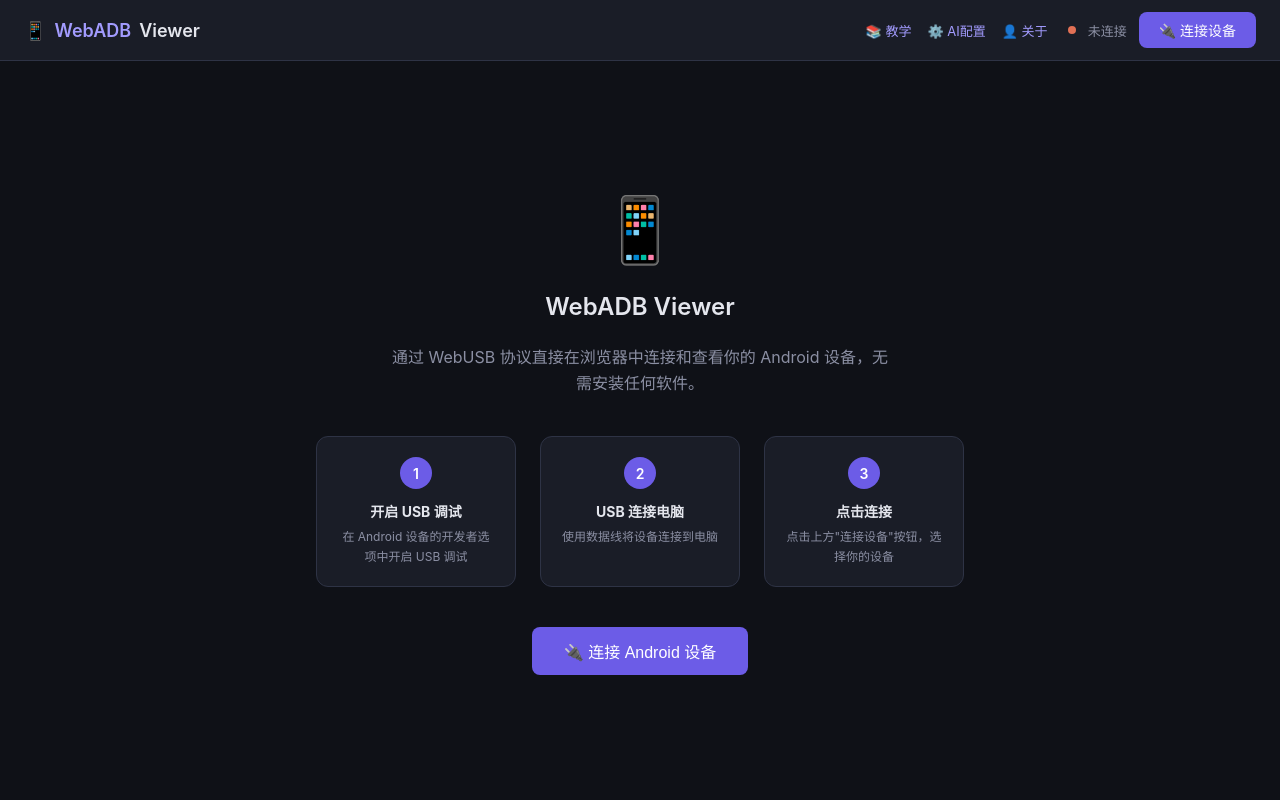
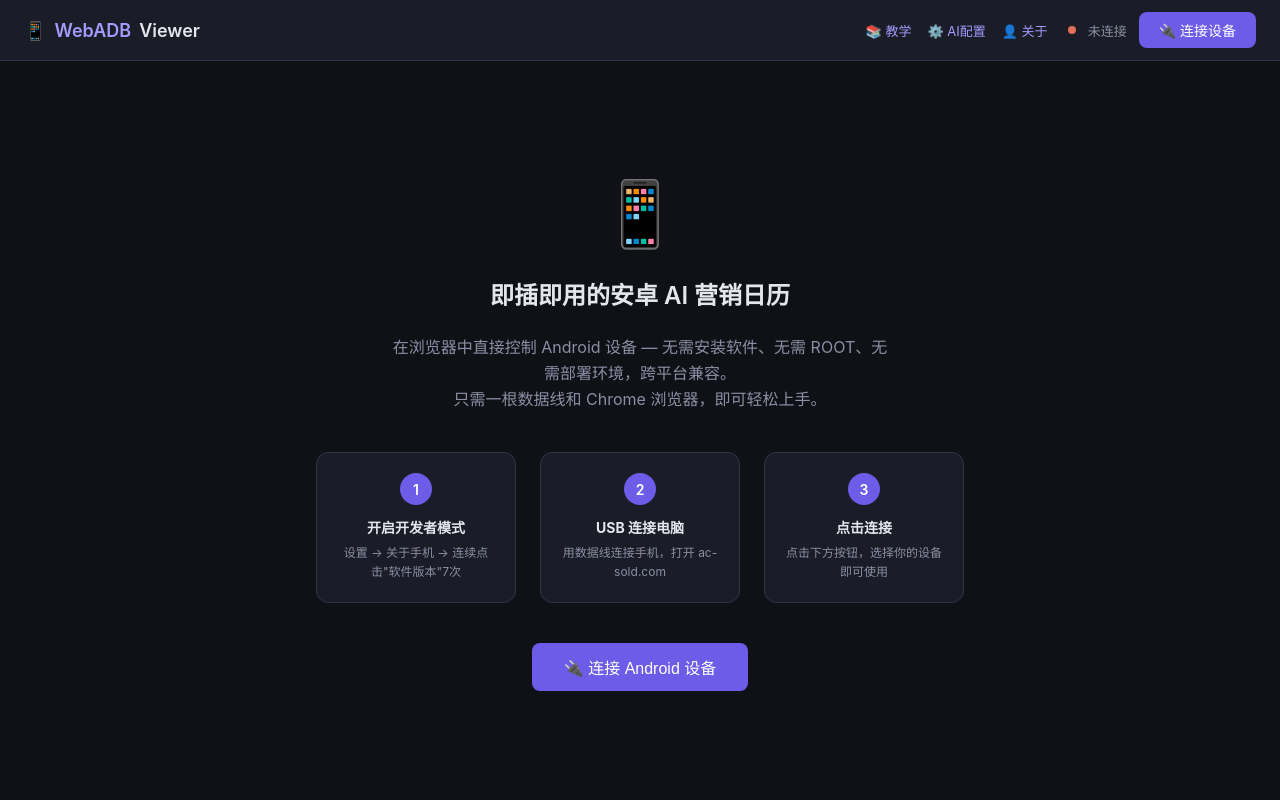
Before and after one commit to skVPN/webadb, a website: page public/index.html in a window 1280 px wide. Shown: the top 800 px of the page. Drawn offline with Linux system fonts and the light colour scheme.

Commit message:
[优化] 首页+README 突出AI营销日历主题和两步上手流程

```diff
--- a/public/index.html
+++ b/public/index.html
@@ -3,11 +3,11 @@
 <head>
   <meta charset="UTF-8">
   <meta name="viewport" content="width=device-width, initial-scale=1.0">
-  <title>WebADB Viewer - 免费在线 Android 调试工具 | 浏览器直连手机</title>
-  <meta name="description" content="免费在线 ADB 工具，无需安装软件，直接在浏览器中通过 USB 连接 Android 设备。支持截屏、触控、Shell 命令。基于 WebUSB + ADB 协议。">
-  <meta name="keywords" content="WebADB, ADB online, Android debug, WebUSB, 浏览器ADB, 在线调试, 手机截屏, Android工具, free ADB tool">
-  <meta property="og:title" content="WebADB Viewer - 免费在线 Android 调试工具">
-  <meta property="og:description" content="无需安装任何软件，直接在浏览器中通过 USB 连接和控制 Android 设备。">
+  <title>即插即用的安卓 AI 营销日历 | 浏览器直连手机 无需安装</title>
+  <meta name="description" content="即插即用的安卓 AI 营销日历，在浏览器中直接控制 Android 设备。无需安装软件、无需 ROOT、无需部署环境，只需一根数据线和 Chrome 浏览器即可上手。">
+  <meta name="keywords" content="安卓AI营销日历, WebADB, Android控制, 浏览器ADB, 无需安装, 即插即用, AI营销, 手机控制, AutoGLM">
+  <meta property="og:title" content="即插即用的安卓 AI 营销日历 | 浏览器直连手机">
+  <meta property="og:description" content="无需安装软件、无需 ROOT，只需一根数据线和 Chrome 浏览器，即可在网页中控制 Android 设备并执行 AI 营销任务。">
   <meta property="og:type" content="website">
   <meta property="og:url" content="https://ac-sold.com">
   <link rel="canonical" href="https://ac-sold.com">
@@ -370,23 +370,23 @@
     <!-- 欢迎页 -->
     <div class="welcome" id="welcomePage">
       <div class="welcome-icon">📱</div>
-      <h2>WebADB Viewer</h2>
-      <p>通过 WebUSB 协议直接在浏览器中连接和查看你的 Android 设备，无需安装任何软件。</p>
+      <h2>即插即用的安卓 AI 营销日历</h2>
+      <p>在浏览器中直接控制 Android 设备 — 无需安装软件、无需 ROOT、无需部署环境，跨平台兼容。<br>只需一根数据线和 Chrome 浏览器，即可轻松上手。</p>
       <div class="steps">
         <div class="step">
           <div class="step-num">1</div>
-          <h3>开启 USB 调试</h3>
-          <p>在 Android 设备的开发者选项中开启 USB 调试</p>
+          <h3>开启开发者模式</h3>
+          <p>设置 → 关于手机 → 连续点击"软件版本"7次</p>
         </div>
         <div class="step">
           <div class="step-num">2</div>
           <h3>USB 连接电脑</h3>
-          <p>使用数据线将设备连接到电脑</p>
+          <p>用数据线连接手机，打开 ac-sold.com</p>
         </div>
         <div class="step">
           <div class="step-num">3</div>
           <h3>点击连接</h3>
-          <p>点击上方"连接设备"按钮，选择你的设备</p>
+          <p>点击下方按钮，选择你的设备即可使用</p>
         </div>
       </div>
       <button class="btn btn-primary" style="margin-top: 16px; padding: 12px 32px; font-size: 16px;" onclick="handleConnect()">
```
Also changed, not shown: webadb-viewer/public/index.html (+11 -11 lines), README.md.
